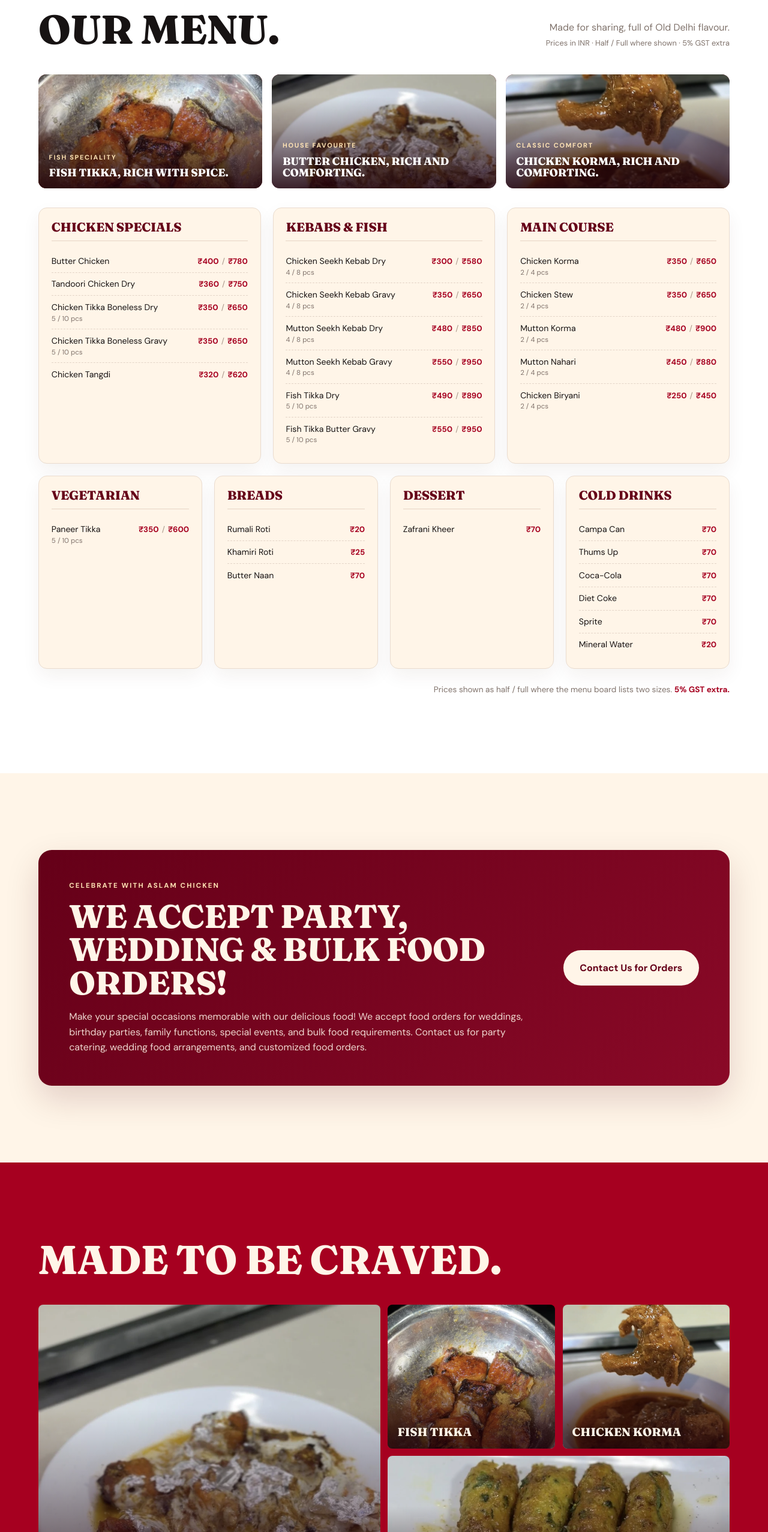
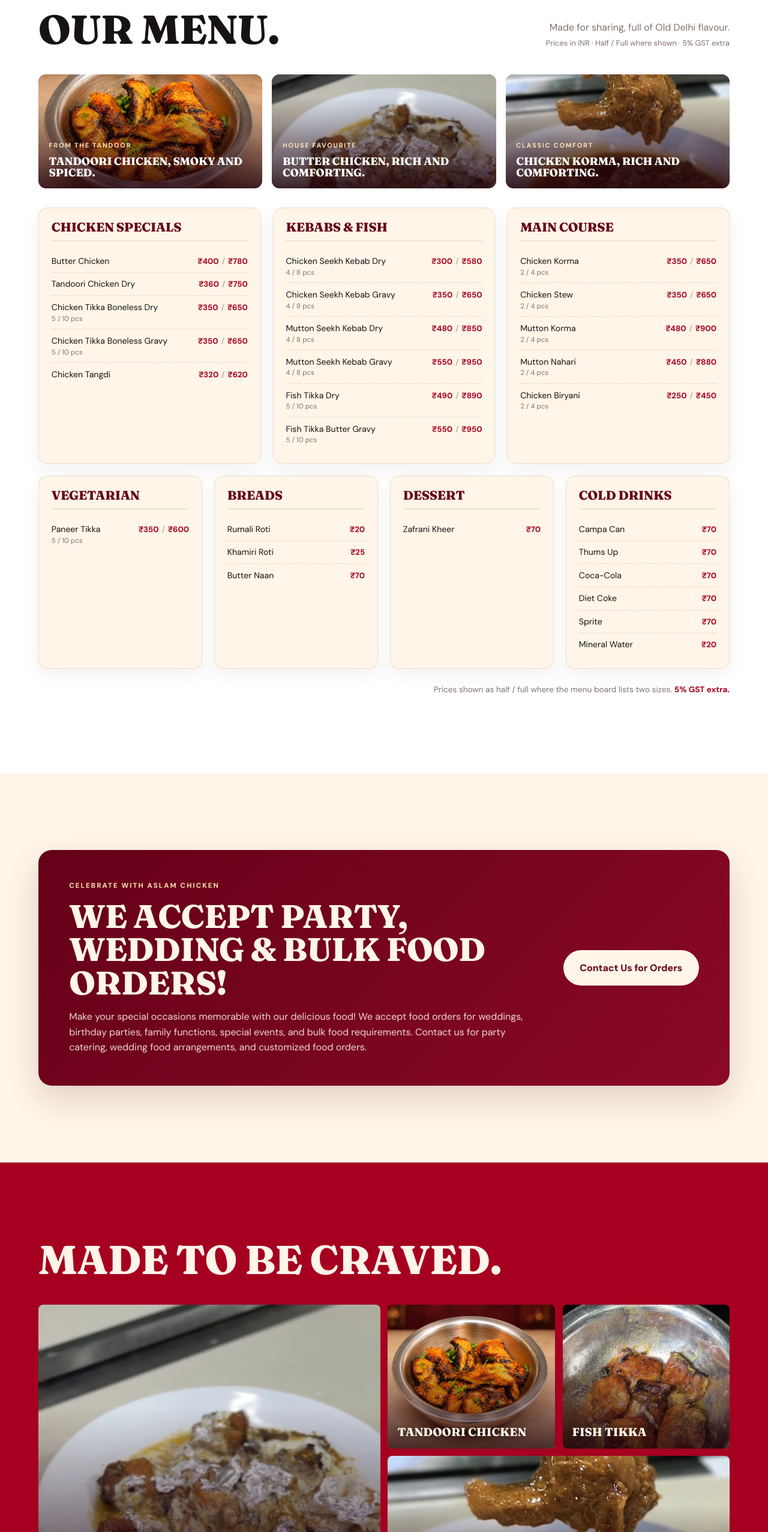
Before and after one commit to sujal6x6/aslam-chicken, a plain HTML site: page index.html in a window 1280 px wide. Shown: the part 2106-4660 px from the top of the page at 60% size. Drawn offline with Linux system fonts and the light colour scheme.

Commit message:
Edit and add tandoori chicken photo

```diff
--- a/index.html
+++ b/index.html
@@ -69,7 +69,7 @@
 <div class="wrap">
 <div class="menu-heading rv"><div><p class="eyebrow">ASLAM CHICKEN · GREATER NOIDA WEST</p><h2>Our menu.</h2></div><p>Made for sharing, full of Old Delhi flavour.<br><small>Prices in INR · Half / Full where shown · 5% GST extra</small></p></div>
 <div class="menu-highlights">
-<article class="menu-highlight rv"><img src="assets/images/real-chicken-tikka.webp" alt="Owner photo of Fish Tikka" width="1000" height="1000" loading="lazy"><div><span>FISH SPECIALITY</span><h3>Fish Tikka, rich with spice.</h3></div></article>
+<article class="menu-highlight rv"><img src="assets/images/tandoori-chicken-edited.webp" alt="Edited owner photo of tandoori chicken" width="1000" height="1000" loading="lazy"><div><span>FROM THE TANDOOR</span><h3>Tandoori chicken, smoky and spiced.</h3></div></article>
 <article class="menu-highlight rv"><img src="assets/images/real-butter-chicken.webp" alt="Owner photo of creamy butter chicken" width="1000" height="1000" loading="lazy"><div><span>HOUSE FAVOURITE</span><h3>Butter chicken, rich and comforting.</h3></div></article>
 <article class="menu-highlight rv"><img src="assets/images/real-chicken-curry.webp" alt="Owner photo of Chicken Korma" width="1000" height="1000" loading="lazy"><div><span>CLASSIC COMFORT</span><h3>Chicken Korma, rich and comforting.</h3></div></article>
 </div>
@@ -113,6 +113,7 @@
 <h2 class="rv">Made to be craved.</h2>
 <div class="grid">
 <button class="slot gallery-item rv" type="button" data-full="assets/images/real-butter-chicken.webp" data-caption="Butter Chicken" aria-label="Open larger photo: Butter Chicken"><img src="assets/images/real-butter-chicken.webp" alt="Owner photo of creamy chicken curry" width="1000" height="1000" loading="lazy" decoding="async"><span>Butter Chicken</span></button>
+<button class="slot gallery-item rv" type="button" data-full="assets/images/tandoori-chicken-edited.webp" data-caption="Tandoori Chicken" aria-label="Open larger photo: Tandoori Chicken"><img src="assets/images/tandoori-chicken-edited.webp" alt="Edited owner photo of tandoori chicken" width="1000" height="1000" loading="lazy" decoding="async"><span>Tandoori Chicken</span></button>
 <button class="slot gallery-item rv" type="button" data-full="assets/images/real-chicken-tikka.webp" data-caption="Fish Tikka" aria-label="Open larger photo: Fish Tikka"><img src="assets/images/real-chicken-tikka.webp" alt="Owner photo of Fish Tikka" width="1000" height="1000" loading="lazy" decoding="async"><span>Fish Tikka</span></button>
 <button class="slot gallery-item rv" type="button" data-full="assets/images/real-chicken-curry.webp" data-caption="Chicken Korma" aria-label="Open larger photo: Chicken Korma"><img src="assets/images/real-chicken-curry.webp" alt="Owner photo of Chicken Korma" width="1000" height="1000" loading="lazy" decoding="async"><span>Chicken Korma</span></button>
 <button class="slot gallery-item rv" type="button" data-full="assets/images/real-seekh-kebab.webp" data-caption="Seekh Kebab" aria-label="Open larger photo: Seekh Kebab"><img src="assets/images/real-seekh-kebab.webp" alt="Chicken seekh kebabs with mint chutney" width="1000" height="1000" loading="lazy" decoding="async"><span>Seekh Kebab</span></button>
```
Also changed, not shown: about.html (+1 -1 lines), assets/images/tandoori-chicken-edited.webp (added).
